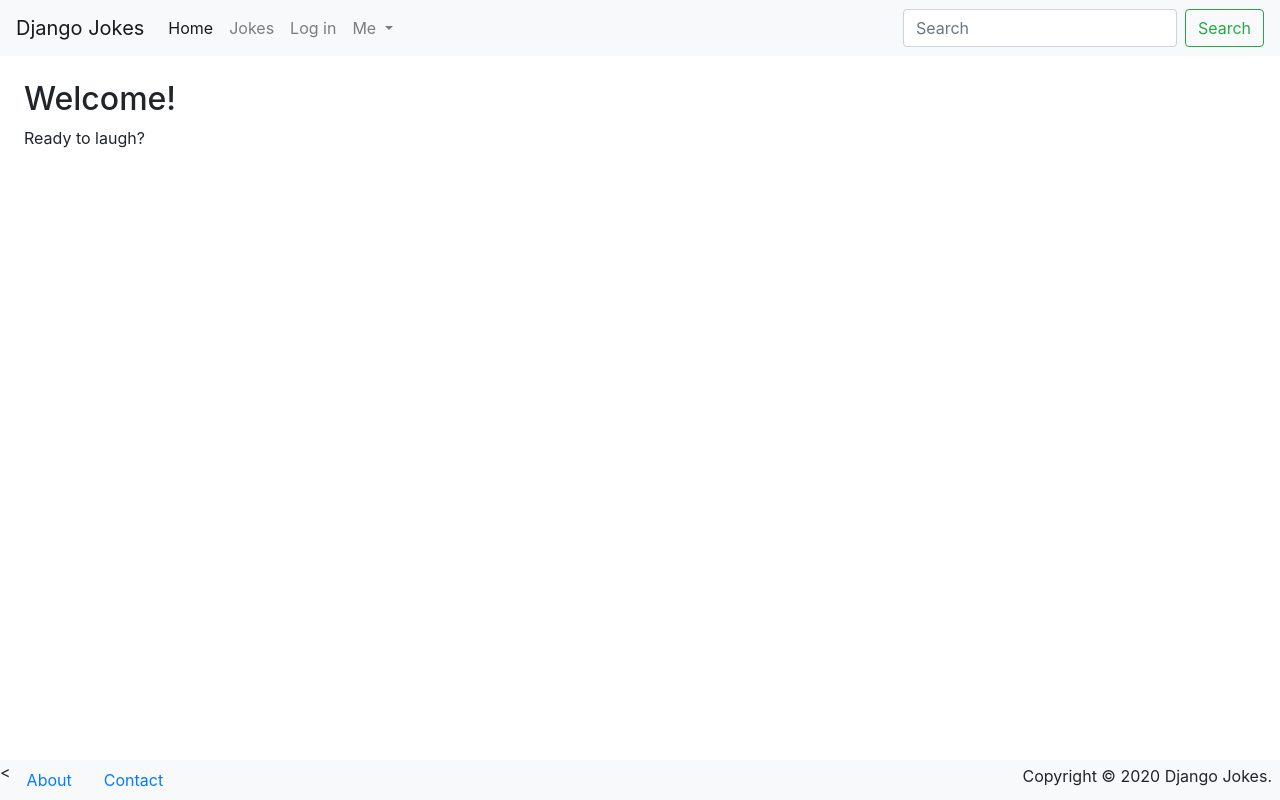
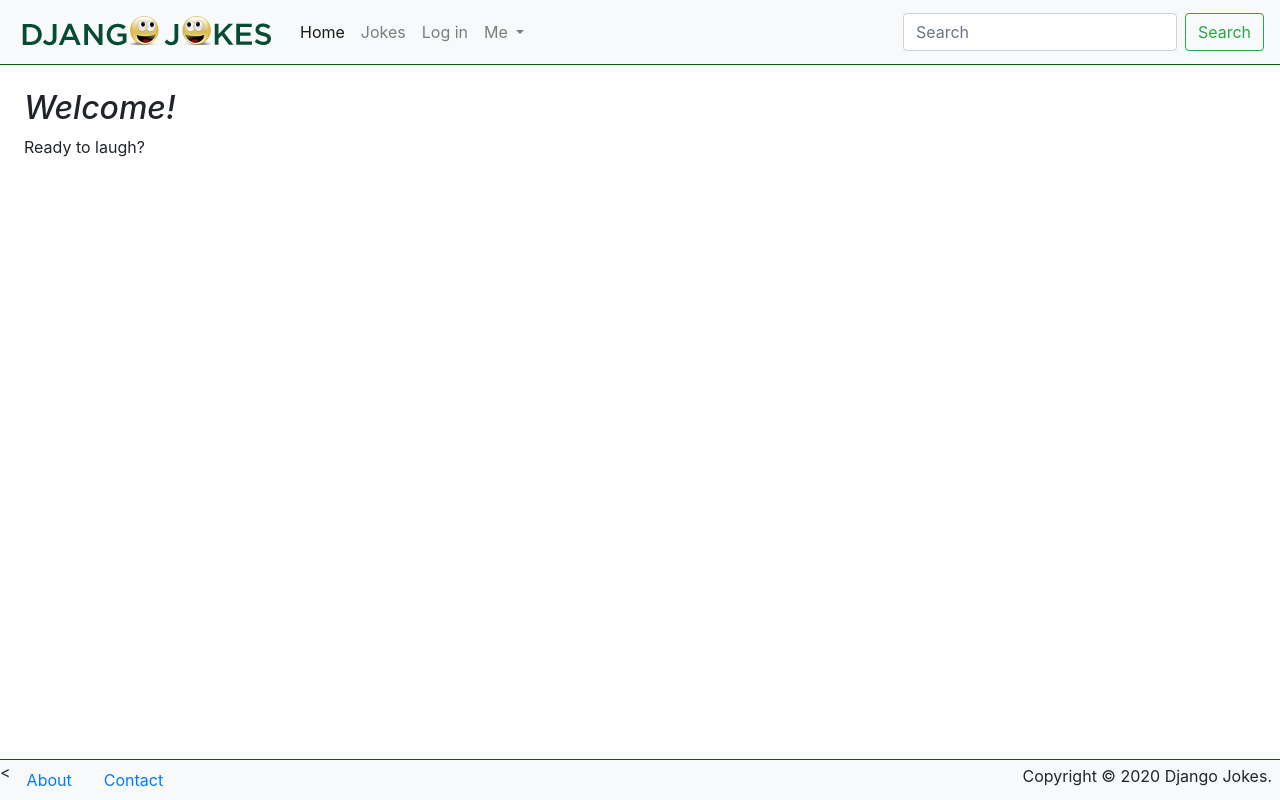
Before and after one commit to adamknapp124/djangojokes.com, a Django app: page / in a window 1280 px wide. Run offline with Django 3.2, Linux system fonts and the light colour scheme; some libraries are stand-ins or nearby versions.

Commit message:
added static files

```diff
--- a/djangojokes/settings.py
+++ b/djangojokes/settings.py
@@ -124,6 +124,10 @@ USE_TZ = True
 
 STATIC_URL = '/static/'
 
+STATICFILES_DIRS = [
+    BASE_DIR / 'static',
+]
+
 # Default primary key field type
 # https://docs.djangoproject.com/en/3.2/ref/settings/#default-auto-field
 
--- /dev/null
+++ b/static/css/main.css
@@ -0,0 +1,15 @@
+body {
+  padding-bottom: 50px;
+}
+
+footer {
+  border-top: 1px solid darkgreen;
+}
+
+header {
+  border-bottom: 1px solid darkgreen;
+}
+
+h2 {
+  font-style: italic;
+}
--- a/templates/_base.html
+++ b/templates/_base.html
@@ -1,16 +1,23 @@
+{% load static %}
+
 <!DOCTYPE html>
 <html lang="en">
 <head>
 <meta charset="UTF-8">
 <meta name="viewport" content="width=device-width, initial-scale=1">
 <link rel="stylesheet" href="https://cdn.jsdelivr.net/npm/bootstrap@4.6.2/dist/css/bootstrap.min.css" integrity="sha384-xOolHFLEh07PJGoPkLv1IbcEPTNtaed2xpHsD9ESMhqIYd0nLMwNLD69Npy4HI+N" crossorigin="anonymous">
+<link rel="stylesheet" href="{% static 'css/main.css' %}">
 <script src="https://kit.fontawesome.com/b48ff8a378.js" crossorigin="anonymous"></script>
+<link rel="shortcut icon" type="image/png"
+  href="{% static 'images/favicon.png' %}">
 <title>{% block title %}{% endblock %} | Django Jokes</title>
 </head>
 <body>
 <header>
   <nav class="navbar navbar-expand-lg navbar-light bg-light">
-    <a class="navbar-brand" href="{% url 'pages:homepage' %}">Django Jokes</a>
+    <a class="navbar-brand" href="{% url 'pages:homepage' %}">
+      <img src="{% static 'images/logo.png' %}" alt="Logo" class="img-fluid"/>
+    </a>
     <button class="navbar-toggler" type="button" data-toggle="collapse"
       data-target="#navbarSupportedContent" aria-expanded="false"
       aria-controls="navbarSupportedContent" aria-label="Toggle navigation">
```
Also changed, not shown: static/images/favicon.png (added), static/images/logo.png (added).
